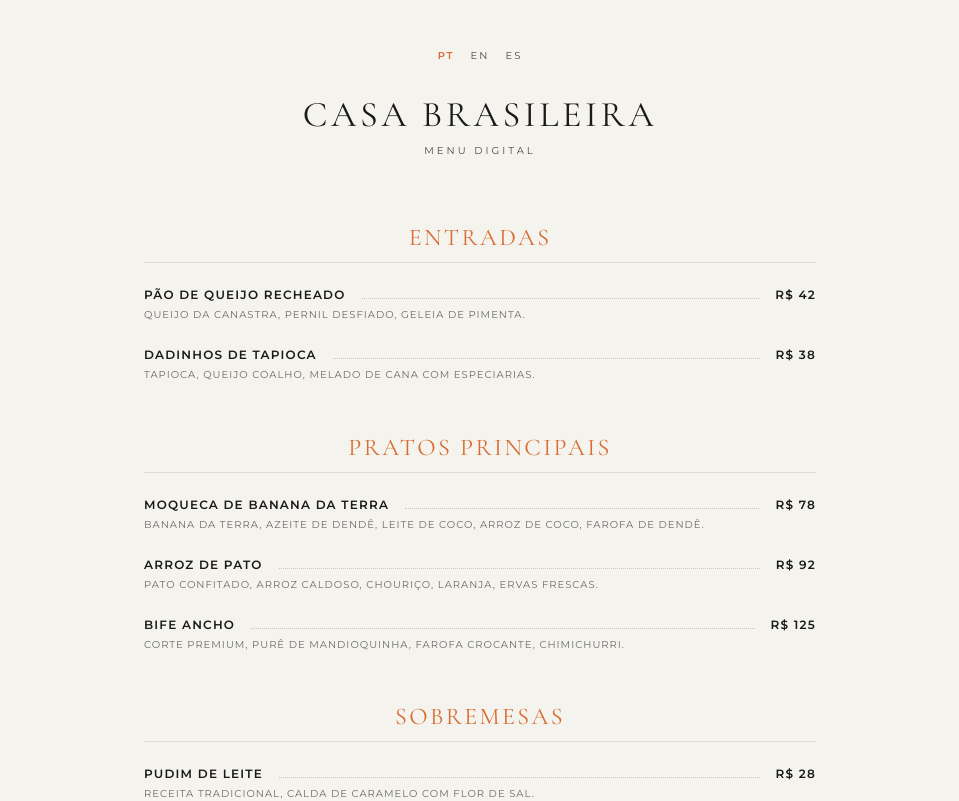
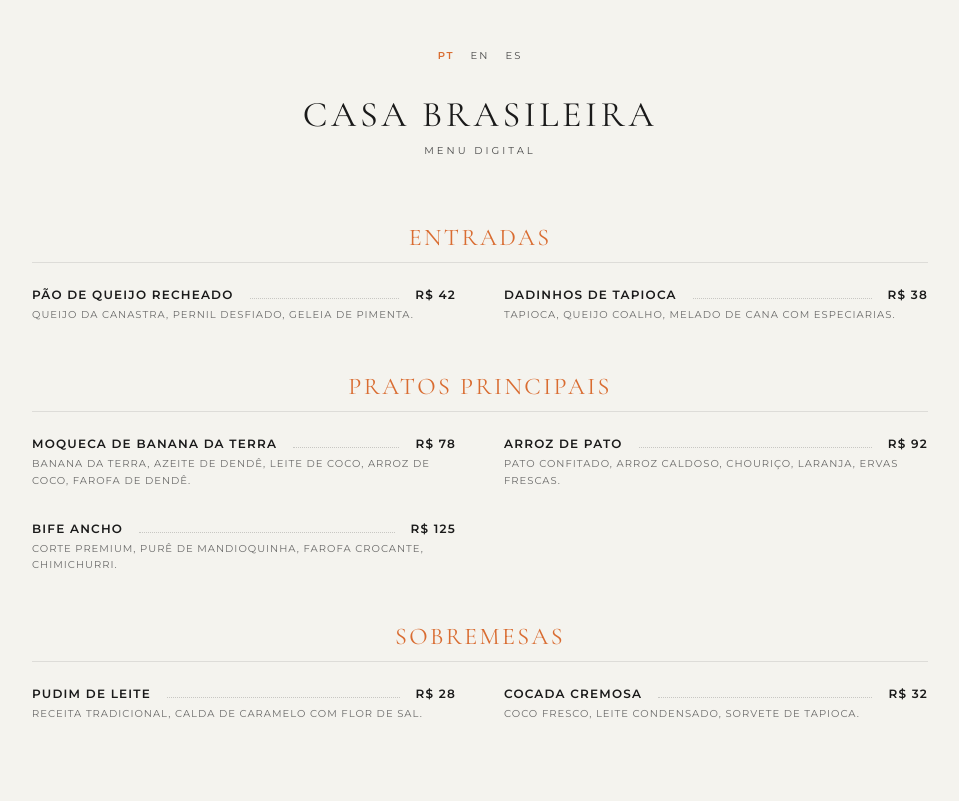
Before and after one commit to VictorCardosoOl/Casa-Brasileira, a React (Vite) app: page /cardapio in a window 1280 px wide. Shown: the top 801 px of the page, without its empty margins (160-1119 px from the left). Built offline with nearby package versions, Linux system fonts and the light colour scheme.

Commit message:
feat: Improve menu layout on digital menu
Adjusts the layout of the digital menu to accommodate more items per row and improves readability with larger containers and better spacing.

```diff
--- a/src/pages/CardapioDigital.tsx
+++ b/src/pages/CardapioDigital.tsx
@@ -67,7 +67,7 @@ export default function CardapioDigital() {
       </FadeIn>
 
       {/* Lista de Itens */}
-      <main className="max-w-2xl mx-auto flex flex-col gap-12">
+      <main className="max-w-4xl mx-auto flex flex-col gap-12">
         {loading ? (
           <div className="text-center font-sans text-xs tracking-widest text-casa-text-light uppercase py-12">
             Carregando menu...
@@ -80,15 +80,15 @@ export default function CardapioDigital() {
                   {section.category}
                 </h2>
 
-                <div className="flex flex-col gap-6">
+                <div className="grid grid-cols-1 md:grid-cols-2 gap-x-12 gap-y-8">
                   {section.items.map((item, itemIdx) => (
                     <div key={itemIdx} className="flex flex-col gap-1">
                       <div className="flex justify-between items-end gap-4">
-                        <h3 className="font-sans text-xs font-semibold uppercase tracking-[0.1em] text-casa-text">
+                        <h3 className="font-sans text-xs font-bold uppercase tracking-[0.1em] text-casa-text">
                           {item.name}
                         </h3>
                         <div className="flex-grow border-b border-dotted border-casa-text/20 mb-1"></div>
-                        <span className="font-sans text-xs font-semibold tracking-[0.1em] text-casa-text whitespace-nowrap">
+                        <span className="font-sans text-xs font-semibold tracking-[0.1em] text-casa-text whitespace-nowrap text-right">
                           {item.price.includes('R$') ? item.price : `R$ ${item.price}`}
                         </span>
                       </div>
```
